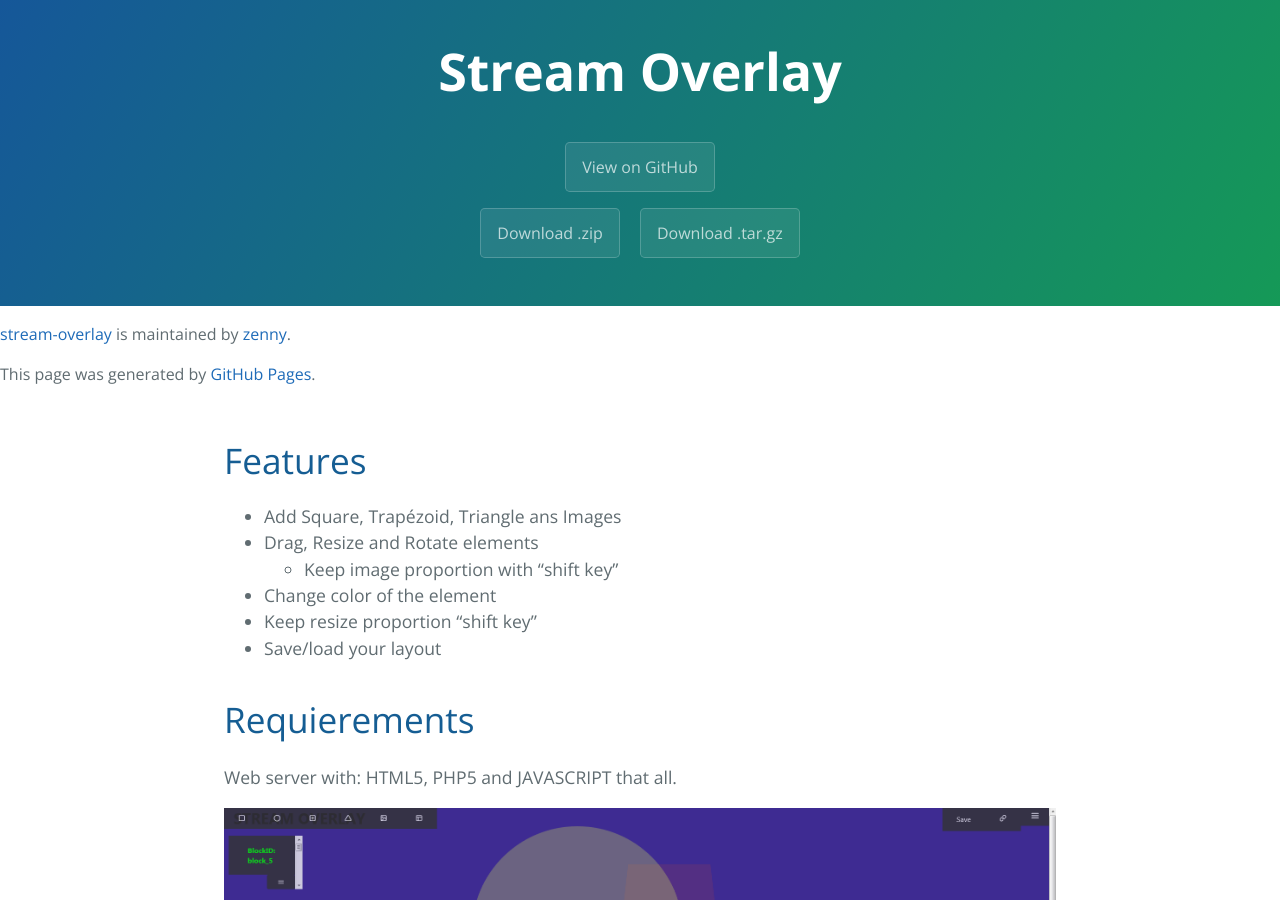
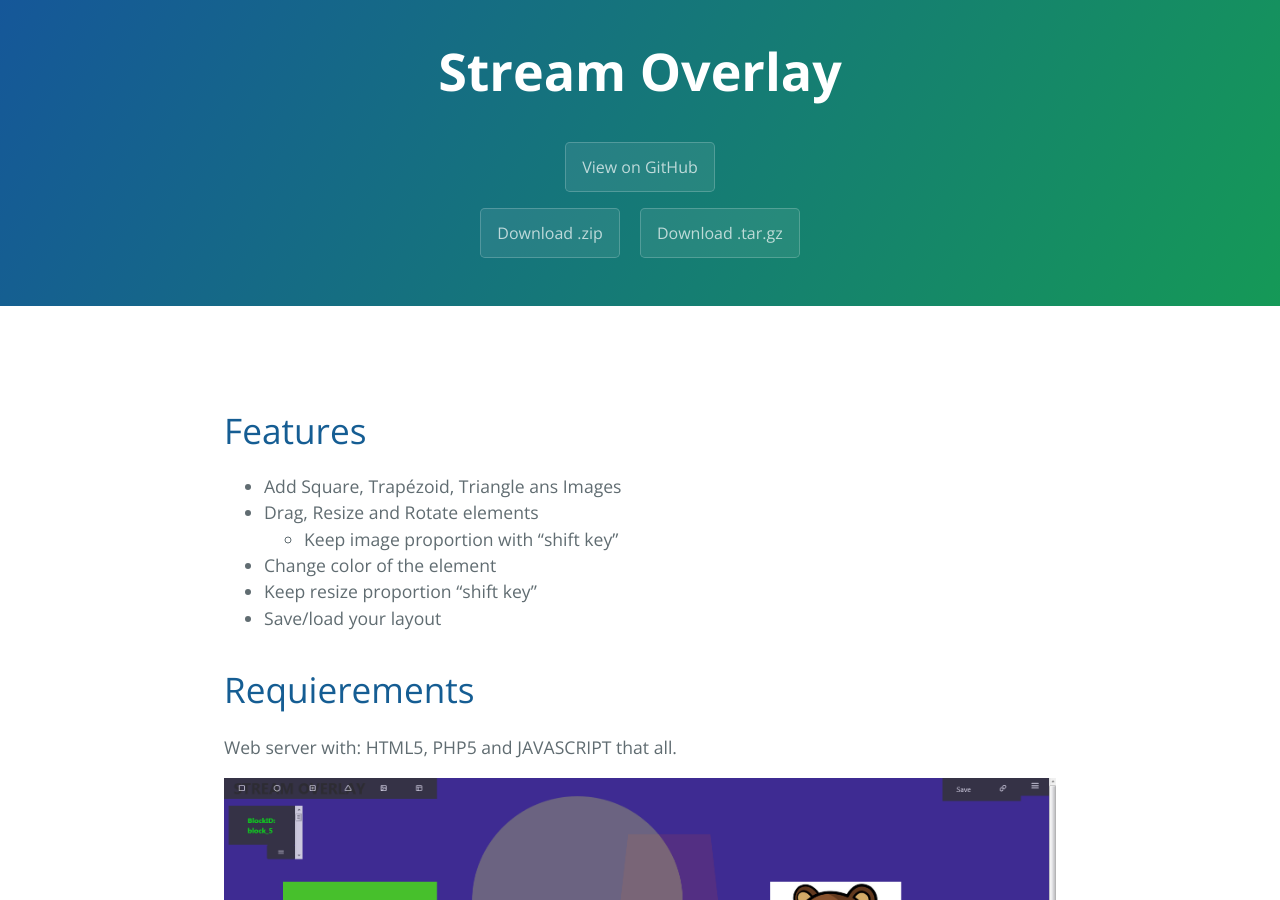
Before and after one commit to zenny/stream-overlay, a Jekyll site: the page built from index.md, in a window 1280 px wide and 900 px high. Built offline with Jekyll 4.4.1, drawn with Linux system fonts in a browser that asks for light colours; the repository's description, which GitHub fills in, is left out; our own code applies the rules of GitHub Pages for plain Markdown files.

Commit message:
Update default.html

```diff
--- a/_layouts/default.html
+++ b/_layouts/default.html
@@ -22,22 +22,8 @@
 
     </section>
     <aside id="sidebar">
-          {% if site.show_downloads %}
-            <a href="{{ site.github.zip_url }}" class="button">
-              <small>Download</small>
-              .zip file
-            </a>
-            <a href="{{ site.github.tar_url }}" class="button">
-              <small>Download</small>
-              .tar.gz file
-            </a>
-          {% endif %}
-
-          {% if site.github.is_project_page %}
-            <p class="repo-owner"><a href="{{ site.github.repository_url }}">{{ site.github.repository_name }}</a> is maintained by <a href="{{ site.github.owner_url }}">{{ site.github.owner_name }}</a>.</p>
-          {% endif %}
-
-          <p>This page was generated by <a href="https://pages.github.com">GitHub Pages</a>.</p>
+        <a href="{{ another-page.md }}" class="btn">Demo</a>
+        <a href="{{ another-page.md }}" class="btn">Function</a>
 </aside>
     <section class="main-content">
       {{ content }}
```
